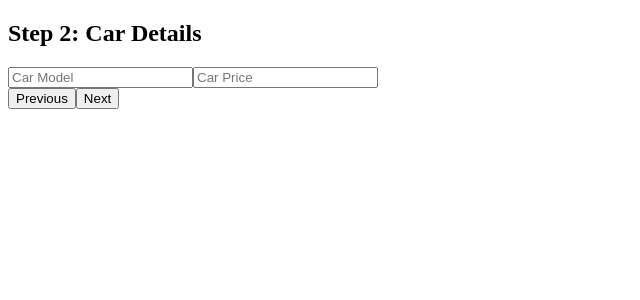
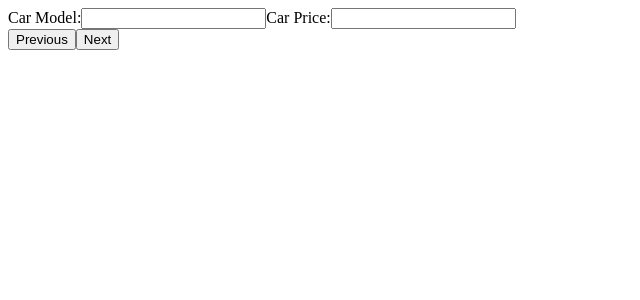
Before and after one commit to acciojob/multi-step-form-satyamjha09, a React app: page / in a window 1280 px wide. Both pictures are taken after a click on the button "Next". Shown: the top 300 px of the page, without its empty margins (0-640 px from the left). Built offline with nearby package versions, Linux system fonts and the light colour scheme.

Commit message:
Done Project

```diff
--- a/src/components/App.js
+++ b/src/components/App.js
@@ -1,10 +1,7 @@
-
 import React, { useState } from "react";
-import './../styles/App.css';
 import Step from "./Step";
 
-const App = () => {
-
+const MultiStepForm = () => {
   const [step, setStep] = useState(1);
   const [formData, setFormData] = useState({
     first_name: "",
@@ -15,29 +12,19 @@ const App = () => {
     expiry_date: "",
   });
 
-  const handleChange = (e) => {
-    setFormData({ ...formData , [e.target.id]: e.target.value });
-  };
-
   const nextStep = () => setStep((prev) => prev + 1);
-  const prevStep = () => setStep((prev) => prev -1);
-
-  const handleSubmit = () => {
-    console.log("Form Submitted", formData);
-  }
+  const prevStep = () => setStep((prev) => prev - 1);
 
   return (
     <div>
-        <Step
-        step={step}
-        formData={formData}
-        handleChange={handleChange}
-        nextStep={nextStep}
-        prevStep={prevStep}
-        handleSubmit={handleSubmit}
-      />
+      {step === 1 && <Step step={1} formData={formData} setFormData={setFormData} />}
+      {step === 2 && <Step step={2} formData={formData} setFormData={setFormData} />}
+      {step === 3 && <Step step={3} formData={formData} setFormData={setFormData} />}
+
+      {step > 1 && <button onClick={prevStep}>Previous</button>}
+      {step < 3 ? <button onClick={nextStep}>Next</button> : <button type="submit">Submit</button>}
     </div>
-  )
-}
+  );
+};
 
-export default App
+export default MultiStepForm;
--- a/src/components/Step.js
+++ b/src/components/Step.js
@@ -1,78 +1,34 @@
-import React from 'react'
+import React from "react";
 
-const Step = ({ step, formData, handleChange, nextStep, prevStep, handleSubmit }) => {
+const Step = ({ step, formData, setFormData }) => {
   return (
-    <div className="p-4 border rounded-md shadow-md max-w-md mx-auto">
-    {step === 1 && (
-      <div>
-        <h2 className="text-xl font-bold mb-4">Step 1: Personal Info</h2>
-        <input
-          id="first_name"
-          type="text"
-          placeholder="First Name"
-          value={formData.first_name}
-          onChange={handleChange}
-          className="w-full p-2 mb-2 border rounded"
-        />
-        <input
-          id="last_name"
-          type="text"
-          placeholder="Last Name"
-          value={formData.last_name}
-          onChange={handleChange}
-          className="w-full p-2 border rounded"
-        />
-      </div>
-    )}
-    {step === 2 && (
-      <div>
-        <h2 className="text-xl font-bold mb-4">Step 2: Car Details</h2>
-        <input
-          id="model"
-          type="text"
-          placeholder="Car Model"
-          value={formData.model}
-          onChange={handleChange}
-          className="w-full p-2 mb-2 border rounded"
-        />
-        <input
-          id="car_price"
-          type="number"
-          placeholder="Car Price"
-          value={formData.car_price}
-          onChange={handleChange}
-          className="w-full p-2 border rounded"
-        />
-      </div>
-    )}
-    {step === 3 && (
-      <div>
-        <h2 className="text-xl font-bold mb-4">Step 3: Payment Info</h2>
-        <input
-          id="card_info"
-          type="text"
-          placeholder="Card Information"
-          value={formData.card_info}
-          onChange={handleChange}
-          className="w-full p-2 mb-2 border rounded"
-        />
-        <input
-          id="expiry_date"
-          type="text"
-          placeholder="Expiry Date"
-          value={formData.expiry_date}
-          onChange={handleChange}
-          className="w-full p-2 border rounded"
-        />
-      </div>
-    )}
-    <div className="flex justify-between mt-4">
-      {step > 1 && <button onClick={prevStep} className="p-2 bg-gray-300 rounded">Previous</button>}
-      {step < 3 && <button onClick={nextStep} className="p-2 bg-blue-500 text-white rounded">Next</button>}
-      {step === 3 && <button onClick={handleSubmit} className="p-2 bg-green-500 text-white rounded">Submit</button>}
+    <div id={`step${step}`}>
+      {step === 1 && (
+        <>
+          <label>First Name:</label>
+          <input id="first_name" value={formData.first_name} onChange={(e) => setFormData({ ...formData, first_name: e.target.value })} />
+          <label>Last Name:</label>
+          <input id="last_name" value={formData.last_name} onChange={(e) => setFormData({ ...formData, last_name: e.target.value })} />
+        </>
+      )}
+      {step === 2 && (
+        <>
+          <label>Car Model:</label>
+          <input id="model" value={formData.model} onChange={(e) => setFormData({ ...formData, model: e.target.value })} />
+          <label>Car Price:</label>
+          <input id="car_price" value={formData.car_price} onChange={(e) => setFormData({ ...formData, car_price: e.target.value })} />
+        </>
+      )}
+      {step === 3 && (
+        <>
+          <label>Card Info:</label>
+          <input id="card_info" value={formData.card_info} onChange={(e) => setFormData({ ...formData, card_info: e.target.value })} />
+          <label>Expiry Date:</label>
+          <input id="expiry_date" value={formData.expiry_date} onChange={(e) => setFormData({ ...formData, expiry_date: e.target.value })} />
+        </>
+      )}
     </div>
-  </div>
-  )
-}
+  );
+};
 
-export default Step
+export default Step;
```
